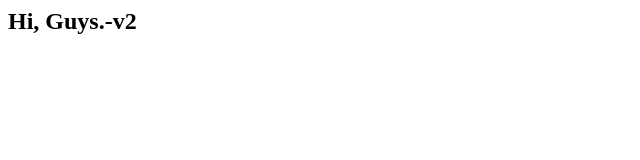
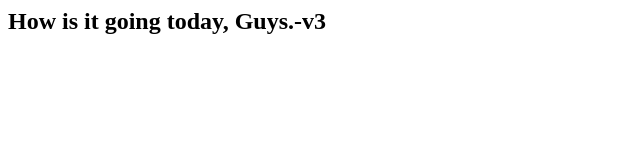
Before and after one commit to dayeon829/testwebapp, a plain HTML site: page index.html in a window 1280 px wide. Shown: the whole page, without its empty margins (0-640 px from the left). Drawn offline with Linux system fonts and the light colour scheme.

Commit message:
step3
step3

```diff
--- a/index.html
+++ b/index.html
@@ -3,6 +3,6 @@
 		<title>Welcome to Azure Site</title>
 	</head>
 	<body>
-		<h2>Hi, Guys.-v2</h2>
+		<h2>How is it going today, Guys.-v3</h2>
 	</body>
 </html>
```
